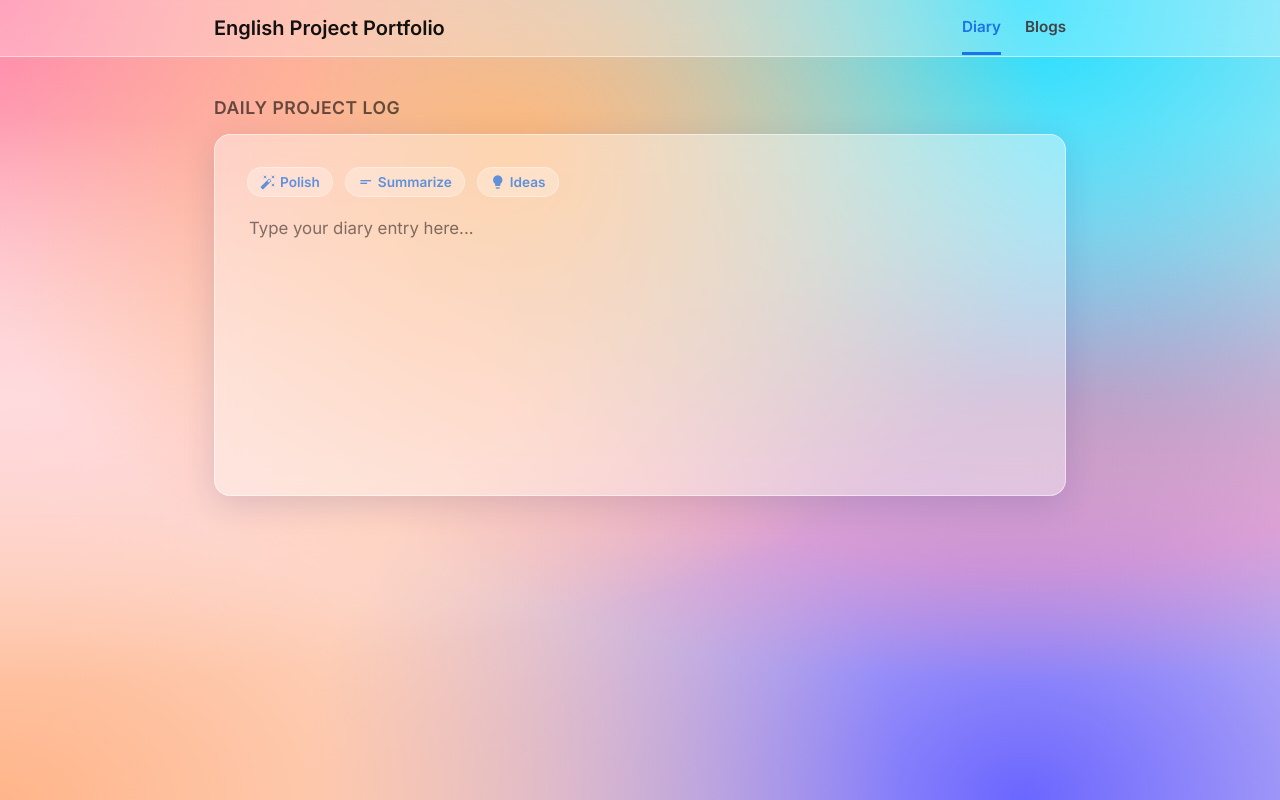
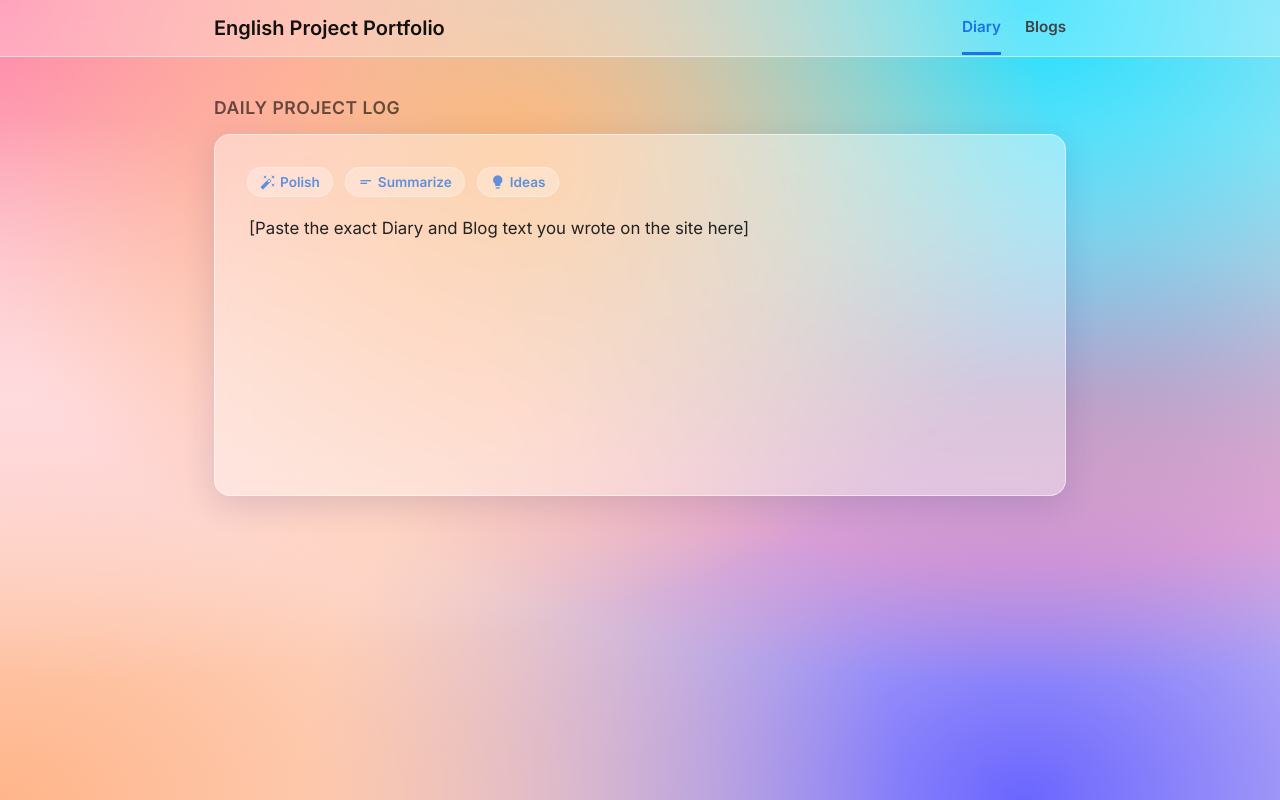
Before and after one commit to mike67610/english-portofolio, a Next.js app: page / in a window 1280 px wide. Built offline with nearby package versions, Linux system fonts and the light colour scheme.

Commit message:
Add files via upload

```diff
--- a/app/page.js
+++ b/app/page.js
@@ -7,12 +7,14 @@ export default function Home() {
   const [loadingAction, setLoadingAction] = useState(null);
   const [aiOutput, setAiOutput] = useState('');
 
+  const defaultText = "[Paste the exact Diary and Blog text you wrote on the site here]";
+
   // State for inputs
   const [inputs, setInputs] = useState({
-    'diary-content': '',
-    'blog1-title': '', 'blog1-content': '',
-    'blog2-title': '', 'blog2-content': '',
-    'blog3-title': '', 'blog3-content': ''
+    'diary-content': defaultText,
+    'blog1-title': '', 'blog1-content': defaultText,
+    'blog2-title': '', 'blog2-content': defaultText,
+    'blog3-title': '', 'blog3-content': defaultText
   });
 
   // Load from localStorage on mount
@@ -25,7 +27,7 @@ export default function Home() {
         saved[key] = val;
         hasSaved = true;
       } else {
-        saved[key] = '';
+        saved[key] = key.includes('content') ? defaultText : '';
       }
     });
     if (hasSaved) setInputs(saved);
```
